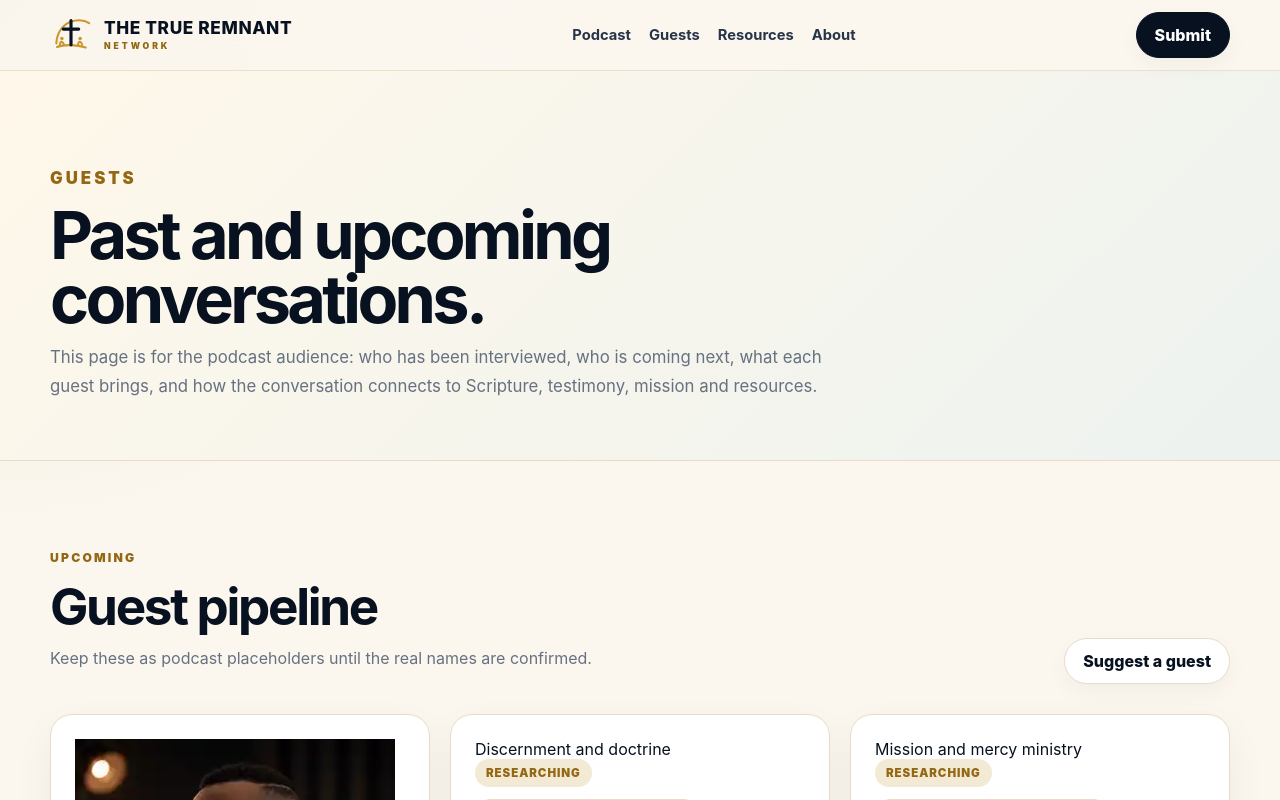
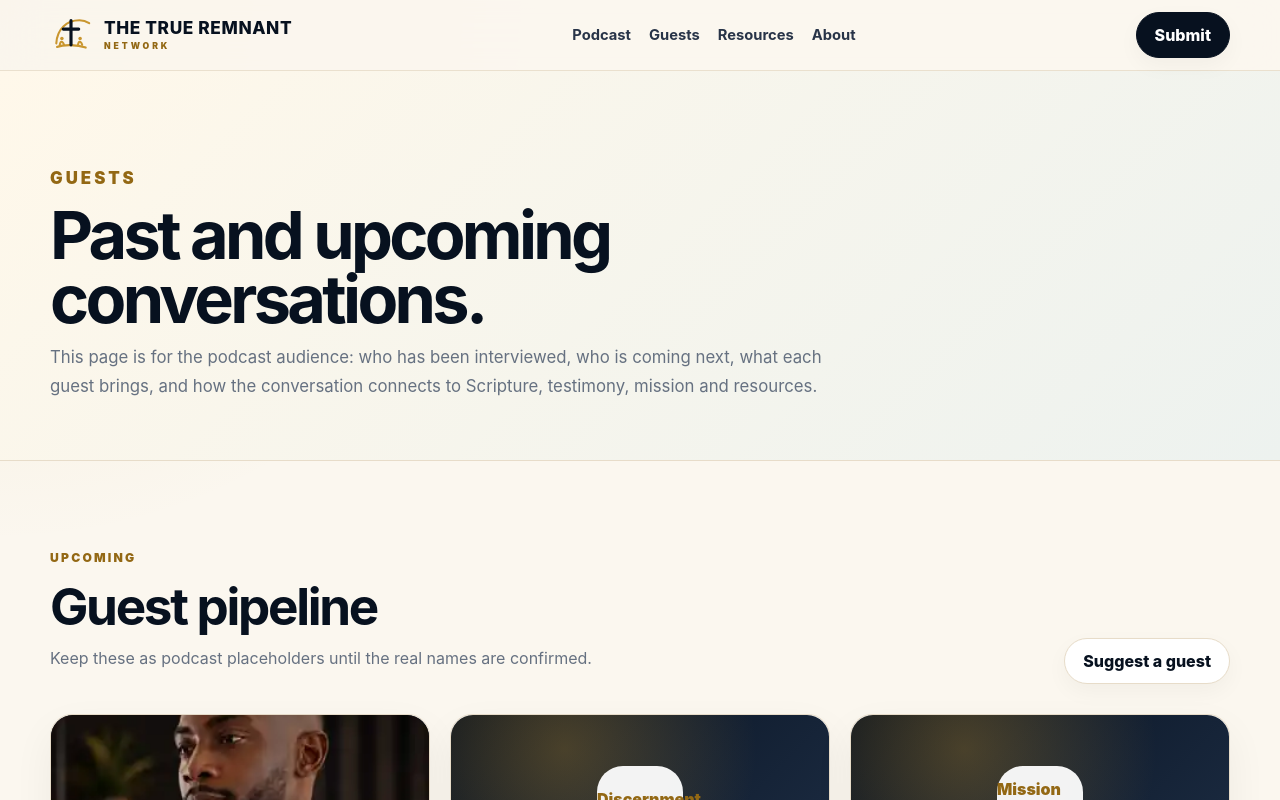
Before and after one commit to dakande85-bit/the-true-remnant-network, a Next.js app: page /guests in a window 1280 px wide. Shown: the top 800 px of the page. Built offline with nearby package versions, Linux system fonts and the light colour scheme.

Commit message:
Use shared media styling on guests page

```diff
--- a/src/app/guests/page.tsx
+++ b/src/app/guests/page.tsx
@@ -30,7 +30,7 @@ export default function GuestsPage() {
           <div className="grid grid-3">
             {upcomingGuests.map((guest) => (
               <article className="card guest-card" key={guest.id}>
-                <div className="guest-media">
+                <div className="resource-media">
                   {guest.imageUrl ? <img src={guest.imageUrl} alt={`${guest.name} image`} /> : <span>{guest.topic}</span>}
                 </div>
                 <div className="card-meta">
```
